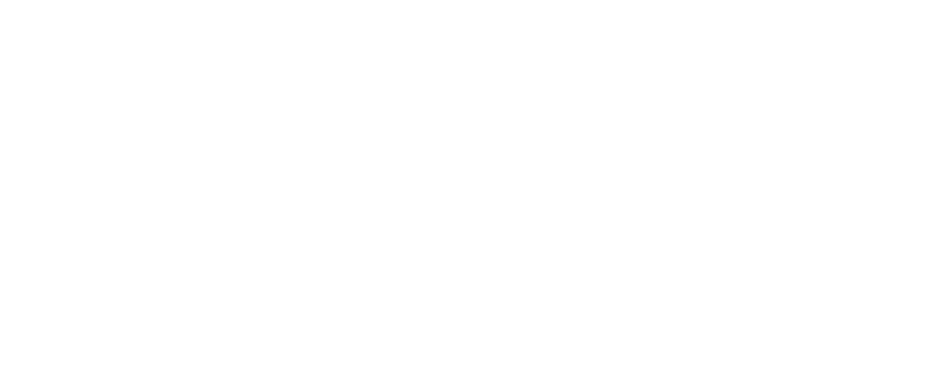
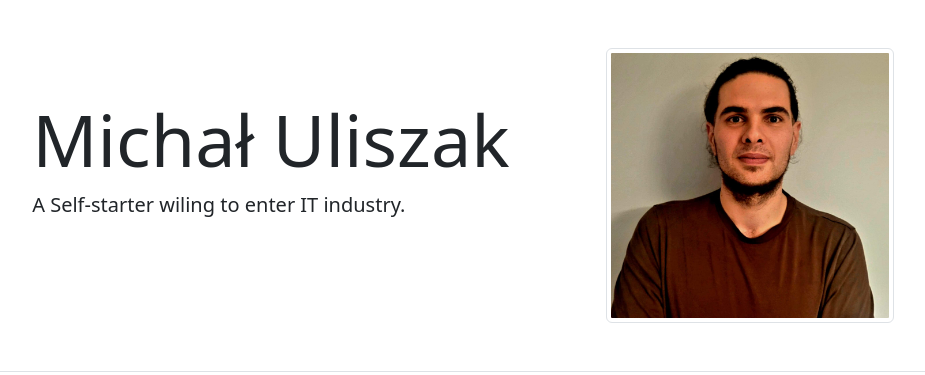
Before and after one commit to kUcLis/CV-Strona, a plain HTML site: page index.html in a window 1280 px wide. Shown: the whole page, without its empty margins (177-1102 px from the left). Drawn offline with nearby package versions, Linux system fonts and the light colour scheme.

Commit message:
Jumbotron using Bootstrap Utilities added

```diff
--- a/index.html
+++ b/index.html
@@ -6,9 +6,23 @@
     <meta name="viewport" content="width=device-width, initial-scale=1.0">
     <title>Michał Uliszak - Curriculum Vitae</title>
     <link href="https://cdn.jsdelivr.net/npm/bootstrap@5.3.0-alpha1/dist/css/bootstrap.min.css" rel="stylesheet" integrity="sha384-GLhlTQ8iRABdZLl6O3oVMWSktQOp6b7In1Zl3/Jr59b6EGGoI1aFkw7cmDA6j6gD" crossorigin="anonymous">
+    <style>
+        .foto
+        {
+            max-width: 288px;
+        }
+    </style>
 </head>
 <body>
-
+   <div class="container-fluid border-bottom">
+    <div class=" d-flex p-5 justify-content-center ">
+        <div class="fs-1 mx-5">
+            <h1 class="display-2 mt-5">Michał Uliszak</h1>
+            <p class="lead">A Self-starter wiling to enter IT industry.</p>
+        </div>
+        <img src="img/uli.jpg" alt="Michał Uliszak" class="foto mx-5 img-fluid img-thumbnail rounded">
+    </div>
+   </div>
 
 
     <script src="https://cdn.jsdelivr.net/npm/bootstrap@5.3.0-alpha1/dist/js/bootstrap.min.js" integrity="sha384-mQ93GR66B00ZXjt0YO5KlohRA5SY2XofN4zfuZxLkoj1gXtW8ANNCe9d5Y3eG5eD" crossorigin="anonymous"></script>
```
Also changed, not shown: img/uli.jpg (added).
